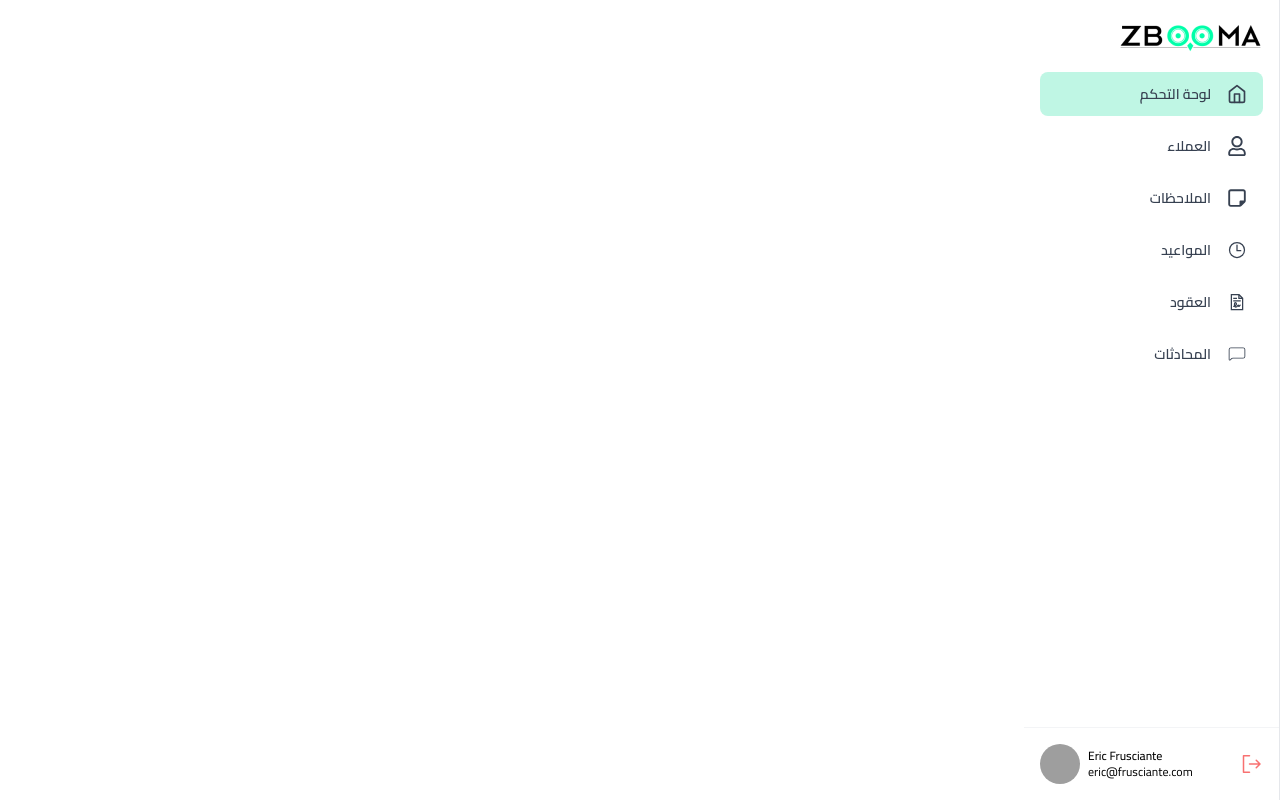
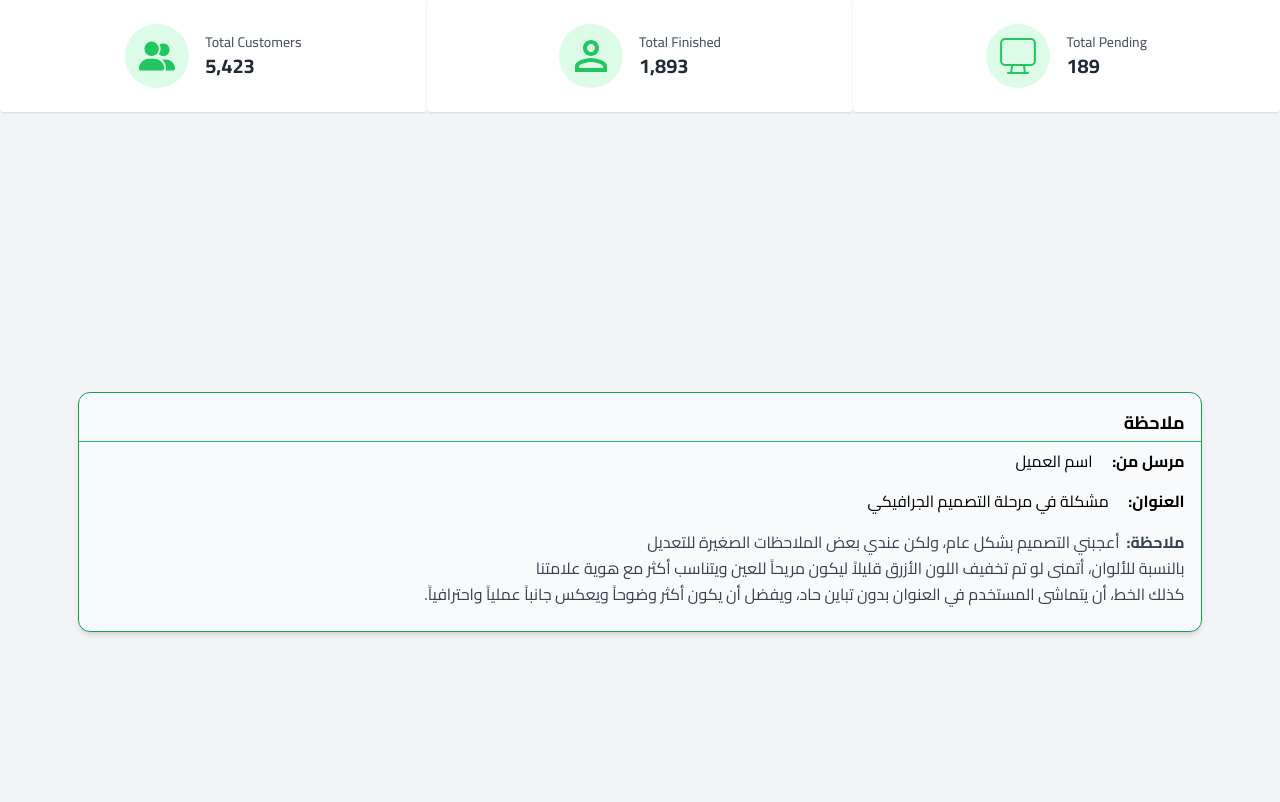
Before and after one commit to faresibrahim081/crm-system, a React (Vite) app: page / in a window 1280 px wide. Shown: the top 802 px of the page. Built offline with nearby package versions, Linux system fonts and the light colour scheme; grey boxes are pictures that could not be loaded.

Commit message:
sara-new

```diff
--- a/package.json
+++ b/package.json
@@ -10,14 +10,13 @@
     "preview": "vite preview"
   },
   "dependencies": {
+    "@emotion/react": "^11.13.3",
+    "@emotion/styled": "^11.13.0",
     "@tailwindcss/aspect-ratio": "^0.4.2",
     "@tailwindcss/container-queries": "^0.1.1",
     "@tailwindcss/forms": "^0.5.9",
     "@tailwindcss/typography": "^0.5.15",
     "apexcharts": "^4.0.0",
-    "@emotion/react": "^11.13.3",
-    "@emotion/styled": "^11.13.0",
-
     "axios": "^1.7.7",
     "framer-motion": "^11.11.10",
     "react": "^18.3.1",
--- a/src/App.jsx
+++ b/src/App.jsx
@@ -4,10 +4,14 @@ import Register from "./Components/Forms/Register/Register";
 import "./App.css";
 import SideBar from "./Components/SideBar";
 import Home from "./Pages/Home";
+import AdminDashboard from "./Components/AdminDashboardHead";
+import AdminTicket from "./Components/AdminTicket";
 
 function App() {
   return (
     <>
+    <AdminDashboard />
+    < AdminTicket/>
       <SideBar />
       {/* <Home/> */}
       {/* <Register /> */}
--- /dev/null
+++ b/src/Components/AdminDashboardHead.jsx
@@ -0,0 +1,47 @@
+import React from "react";
+import { FaUserGroup } from "react-icons/fa6";
+import { MdOutlinePermIdentity } from "react-icons/md";
+import { CiMonitor } from "react-icons/ci";
+
+const DashboardHead = () => {
+  const stats = [
+    {
+      label: "Total Customers",
+      value: "5,423",
+      icon: <FaUserGroup fontSize="large"  className="text-green-500 text-4xl" />,
+    },
+    {
+      label: "Total Finished",
+      value: "1,893",
+      icon: <MdOutlinePermIdentity fontSize="large" className="text-green-500 text-5xl" />,
+    },
+    {
+      label: "Total Pending",
+      value: "189",
+      icon: <CiMonitor fontSize="large" className="text-green-500 text-5xl" />,
+    },
+  ];
+
+  return (
+
+    <div className="flex flex-col md:flex-row items-center justify-center ">
+
+      {stats.map((stat, index) => (
+        <div
+          key={index}
+          className="rounded shadow flex items-center justify-center w-screen  p-6 space-x-4 bg-white"
+        >
+          <div className="flex items-center justify-center w-16 h-16 bg-green-100 rounded-full">
+            {stat.icon}
+          </div>
+          <div className="flex flex-col justify-center">
+            <h3 className="text-sm font-medium text-gray-600">{stat.label}</h3>
+            <p className="text-xl font-bold text-gray-800">{stat.value}</p>
+          </div>
+        </div>
+      ))}
+    </div>
+  );
+};
+
+export default DashboardHead;
--- /dev/null
+++ b/src/Components/AdminTicket.jsx
@@ -0,0 +1,44 @@
+import React from "react";
+
+const AdminTicket = () => {
+  // Sample data that could later be fetched or passed in as props
+  const ticketData = {
+    sender: "اسم العميل",
+    title: "مشكلة في مرحلة التصميم الجرافيكي",
+    notes: [
+     ` أعجبني التصميم بشكل عام، ولكن عندي بعض الملاحظات الصغيرة للتعديل
+      بالنسبة للألوان، أتمنى لو تم تخفيف اللون الأزرق قليلاً ليكون مريحاً للعين ويتناسب أكثر مع هوية علامتنا
+      .كذلك الخط، أن يتماشى المستخدم في العنوان بدون تباين حاد، ويفضل أن يكون أكثر وضوحاً ويعكس جانباً عملياً واحترافياً
+`,
+    ],
+  };
+
+  return (
+    <div className="flex justify-center items-center min-h-screen bg-gray-100 p-4">
+      <div className="border border-green-600 rounded-xl py-4 bg-gray-50 shadow-md w-[90%]">
+        <div className="text-right">
+          <h2 className="font-bold text-lg mb-1 px-4">ملاحظة</h2>
+          <hr className="mb-2 border-0 h-[0.5px] bg-green-500"/>
+          <div className=" mb-4">
+            <span className=" px-4 font-bold">مرسل من:</span> {ticketData.sender}
+          </div>
+          <div className=" mb-4">
+            <span className="font-bold px-4">العنوان:</span> {ticketData.title}
+          </div>
+          <div className="text-gray-700 whitespace-pre-wrap leading-relaxed">
+
+            {ticketData.notes.map((note, index) => (
+
+              <p key={index} className="mb-2 px-4">
+               <span className="font-bold">ملاحظة:</span> {note}
+              </p>
+
+            ))}
+          </div>
+        </div>
+      </div>
+    </div>
+  );
+};
+
+export default AdminTicket;
```
Also changed, not shown: 1 other file (tests, documents, lock files or other folders).
